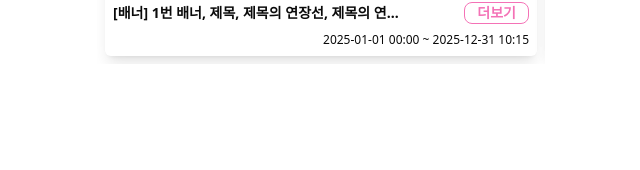
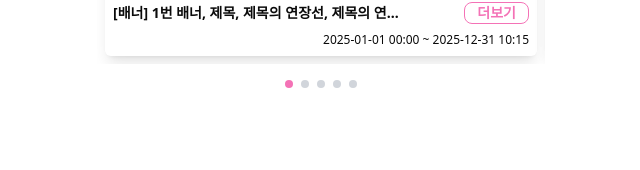
Before and after one commit to LucetTin5/music-page, a React (Vite) app: page / in a window 1280 px wide. Shown: the part 220-390 px from the top of the page, without its empty margins (319-959 px from the left). Built offline with nearby package versions, Linux system fonts and the light colour scheme.

Commit message:
feat: add Indicator on banner

```diff
--- a/src/components/layout/Banner.tsx
+++ b/src/components/layout/Banner.tsx
@@ -1,6 +1,7 @@
 import {
   Carousel,
   CarouselContent,
+  CarouselIndicator,
   CarouselItem,
 } from '@/components/ui/carousel';
 import { BannerType } from '@/types/banner';
@@ -103,6 +104,7 @@ export const Banner = () => {
             </CarouselItem>
           ))}
         </CarouselContent>
+        <CarouselIndicator mainColor="bg-pink-400" subColor="bg-gray-300" />
       </Carousel>
     </div>
   );
```
